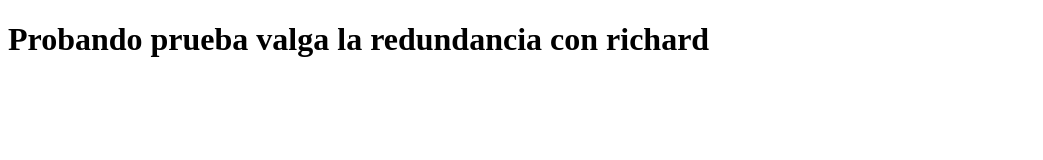
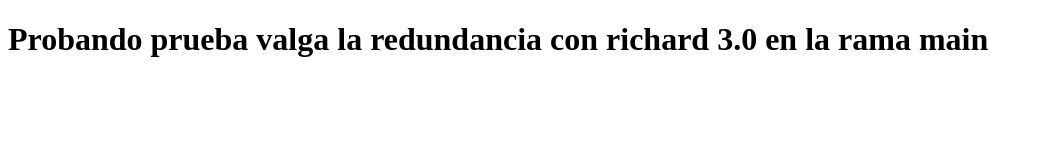
Before and after one commit to JhoynnersDJ/Login-Registro, a plain HTML site: page index.html in a window 1280 px wide. Shown: the whole page, without its empty margins (0-1043 px from the left). Drawn offline with Linux system fonts and the light colour scheme.

Commit message:
Commiteando el repo con heraldsito

```diff
--- a/index.html
+++ b/index.html
@@ -6,7 +6,7 @@
     <title>Document</title>
 </head>
 <body>
-    <h1>Probando prueba valga la redundancia con richard</h1>
+    <h1>Probando prueba valga la redundancia con richard 3.0 en la rama main</h1>
 
 </body>
 </html>
```
